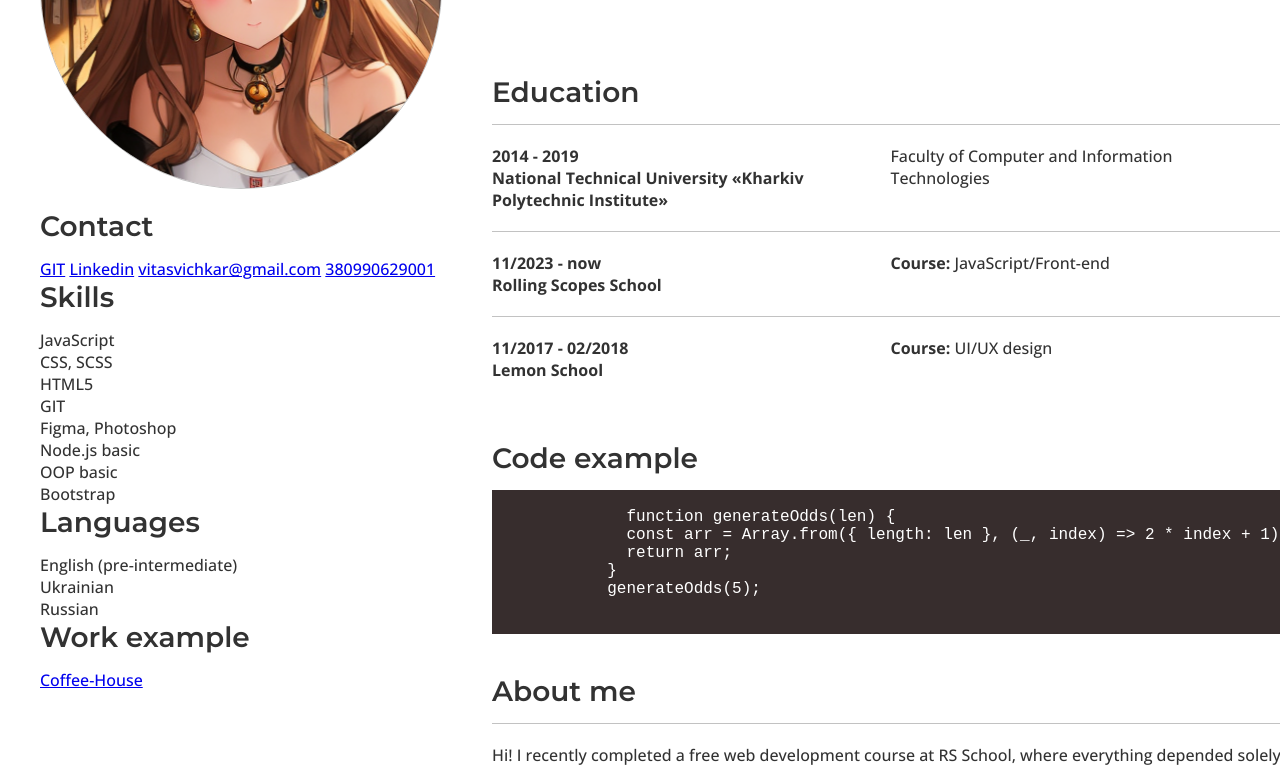
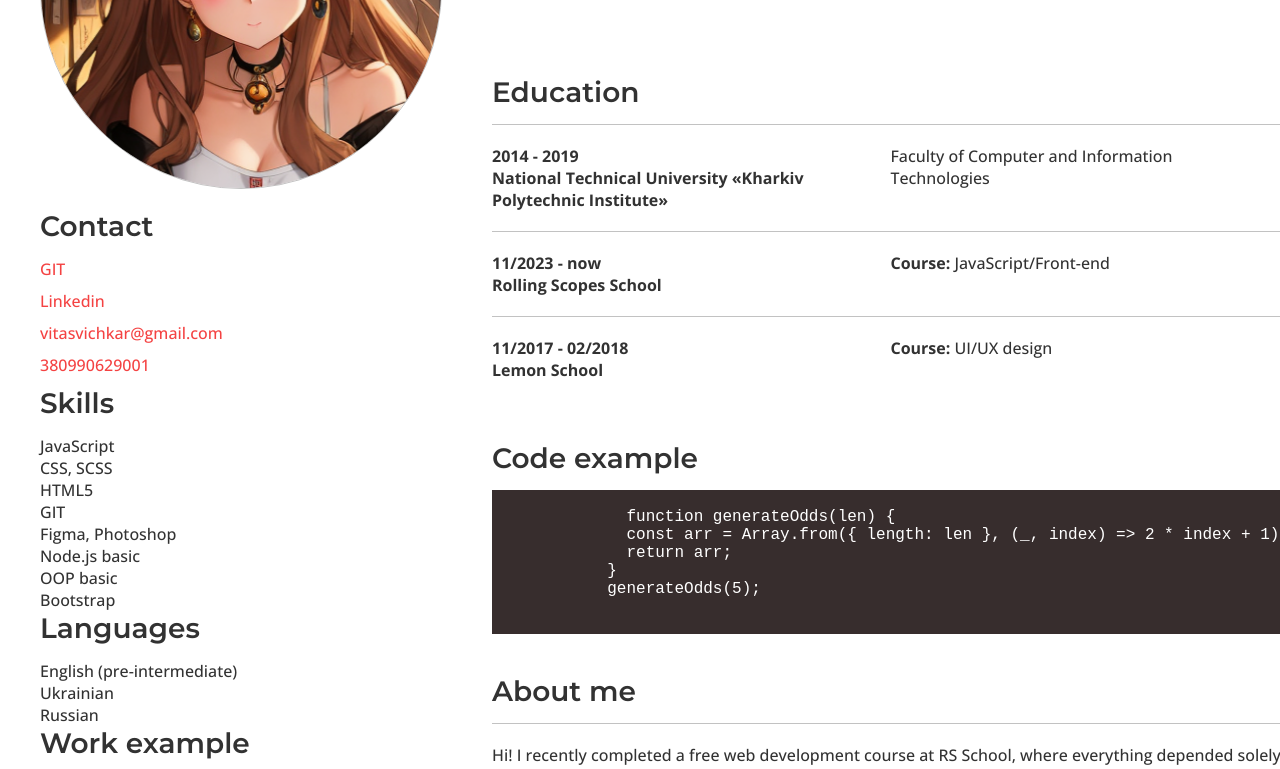
Before and after one commit to VitaSvichkar/rsschool-cv, a plain HTML site: page index.html in a window 1280 px wide. Shown: the part 213-982 px from the top of the page. Drawn offline with nearby package versions, Linux system fonts and the light colour scheme.

Commit message:
feat: contact styles

```diff
--- a/index.html
+++ b/index.html
@@ -28,12 +28,14 @@
         <div class="image"><img src="1-original (1).png" alt="photo" width="400" height="400"></div>
 
         <!--contact-->
-        <aside section_left-contact>
+        <aside>
           <h2>Contact</h2>
-          <a href="https://github.com/VitaSvichkar">GIT</a>
-          <a href="https://www.linkedin.com/in/vitasvichkar/">Linkedin</a>
-          <a href="mailto:vitasvichkar@gmaill.com">vitasvichkar@gmail.com</a>
-          <a href="callto:380990629001">380990629001</a>
+          <ul class="contact_list">
+            <li><a href="https://github.com/VitaSvichkar">GIT</a></li>
+            <li><a href="https://www.linkedin.com/in/vitasvichkar/">Linkedin</a></li>
+            <li><a href="mailto:vitasvichkar@gmaill.com">vitasvichkar@gmail.com</a></li>
+            <li><a href="callto:380990629001">380990629001</a></li>
+          </ul>
         </aside>
 
         <!--skills-->
--- a/style.css
+++ b/style.css
@@ -18,6 +18,21 @@ body {
 
 ul {
   list-style-type: none;
+}
+
+a {
+  text-decoration: none;
+  color: rgba(240, 3, 3, 0.748);
+}
+
+.contact_list {
+  /* background-color: red; */
+}
+
+.contact_list li {
+  /* border: 1px solid black; */
+  padding-bottom: 10px;
+  /* padding: 0; */
 }
 
 h2 {
@@ -73,7 +88,6 @@ h2 {
 }
 .nav a {
   display: block;
-  text-decoration: none;
   padding: 10px;
   /* background-color: yellow; */
 }
```
